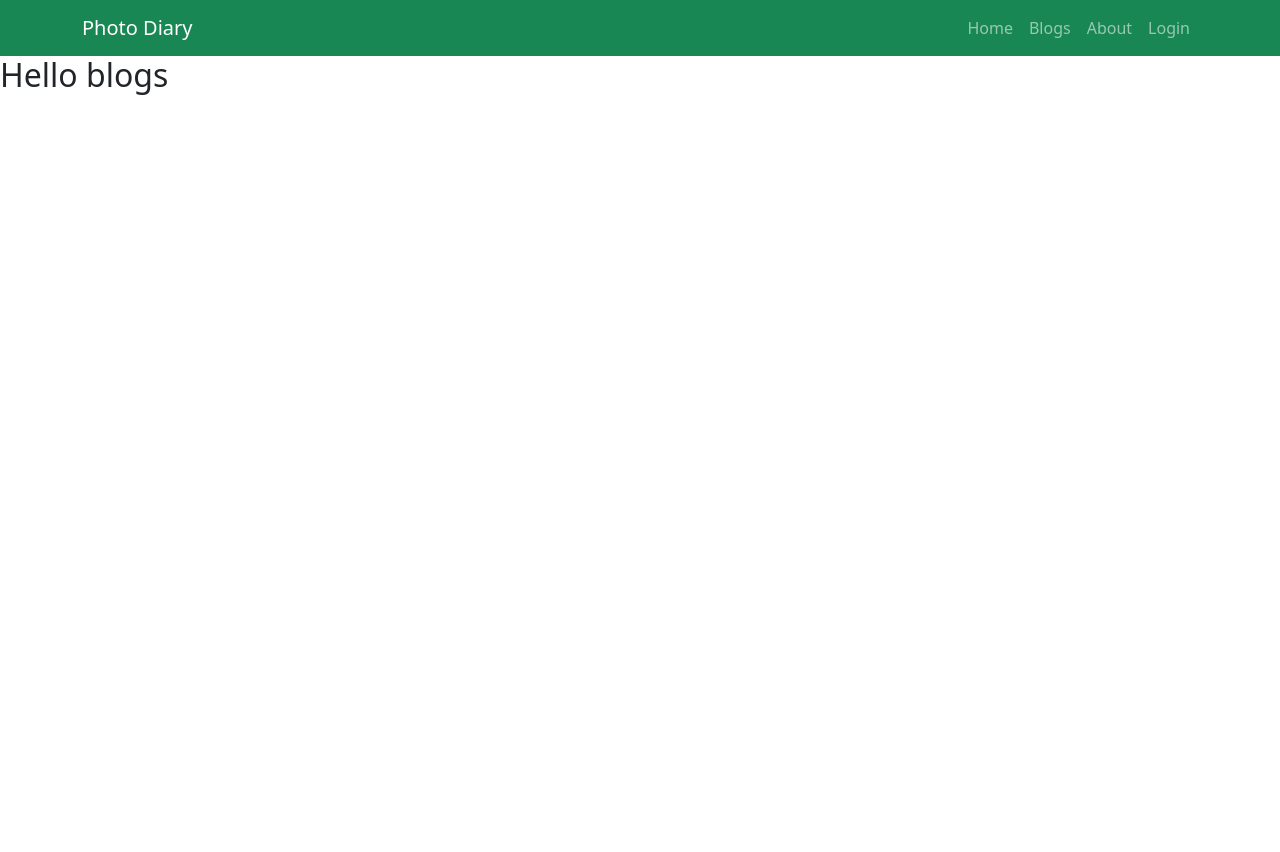
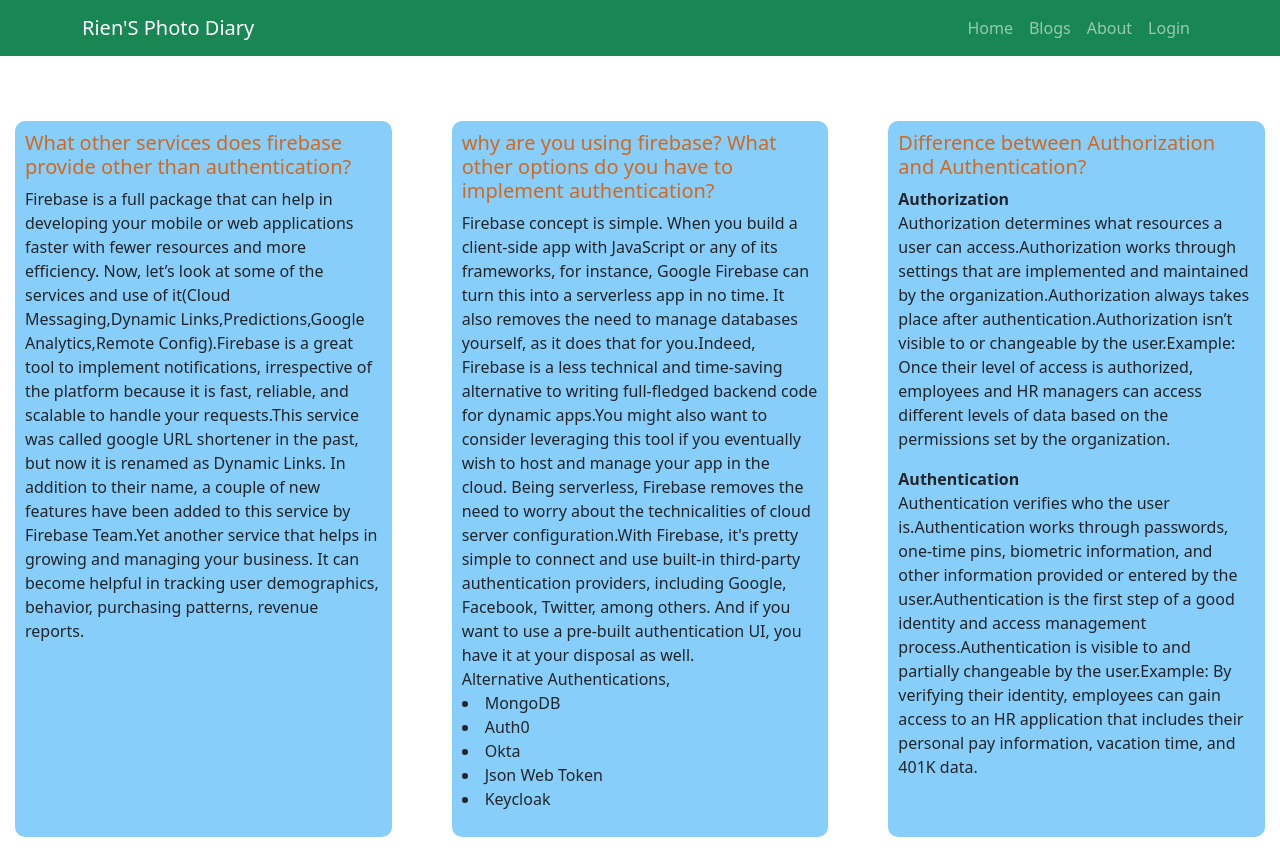
Before and after one commit to Faizul-Rien/Photo-Diary, a React (Create React App) app: page /blogs in a window 1280 px wide. Before the commit the page ends 800 px from the top, so only its background shows below. Built offline with nearby package versions, Linux system fonts and the light colour scheme; no server answers.

Commit message:
add blogs section

```diff
--- /dev/null
+++ b/src/Component/Blogs/Blogs.css
@@ -0,0 +1,21 @@
+.blog-container{
+    display: grid;
+    grid-template-columns: repeat(3, 1fr);
+    grid-gap : 30px;
+    margin-top: 50px;
+}
+
+.blog{
+    background-color: lightskyblue;
+    padding: 10px;
+    margin: 15px;
+    border-radius: 10px;
+    font-size: 16px;
+}
+.blog h2{
+    color:chocolate;
+    font-size: 20px;
+}
+.span-p{
+    font-weight: 600;
+}
--- a/src/Component/Blogs/Blogs.js
+++ b/src/Component/Blogs/Blogs.js
@@ -1,11 +1,35 @@
-import React from "react";
+import React from 'react';
+import './Blogs.css';
 
 const Blogs = () => {
-  return (
-    <div>
-      <h2>Hello blogs</h2>
-    </div>
-  );
+    return (
+        <div className='blog-container'>
+           <div className='blog'>
+        <h2>What other services does firebase provide other than authentication?</h2>
+            <p>Firebase is a full package that can help in developing your mobile or web applications faster with fewer resources and more efficiency. Now, let’s look at some of the services and use of it(Cloud Messaging,Dynamic Links,Predictions,Google Analytics,Remote Config).Firebase is a great tool to implement notifications, irrespective of the platform because it is fast, reliable, and scalable to handle your requests.This service was called google URL shortener in the past, but now it is renamed as Dynamic Links. In addition to their name, a couple of new features have been added to this service by Firebase Team.Yet another service that helps in growing and managing your business. It can become helpful in tracking user demographics, behavior, purchasing patterns, revenue reports.</p>
+           </div>
+           <div className='blog'>
+           <h2>why are you using firebase? What other options do you have to implement authentication?</h2>
+           <p>Firebase concept is simple. When you build a client-side app with JavaScript or any of its frameworks, for instance, Google Firebase can turn this into a serverless app in no time. It also removes the need to manage databases yourself, as it does that for you.Indeed, Firebase is a less technical and time-saving alternative to writing full-fledged backend code for dynamic apps.You might also want to consider leveraging this tool if you eventually wish to host and manage your app in the cloud. Being serverless, Firebase removes the need to worry about the technicalities of cloud server configuration.With Firebase, it's pretty simple to connect and use built-in third-party authentication providers, including Google, Facebook, Twitter, among others. And if you want to use a pre-built authentication UI, you have it at your disposal as well.<br></br>Alternative Authentications,
+           <li>MongoDB</li>
+           <li>Auth0</li>
+           <li>Okta</li>
+           <li>Json Web Token</li>
+           <li>Keycloak</li>
+
+           </p>
+           </div>
+           <div className='blog'>
+           <h2>Difference between Authorization and Authentication?</h2>
+            <p>
+                <p><span className='span-p'>Authorization</span> <br></br> Authorization determines what resources a user can access.Authorization works through settings that are implemented and maintained by the organization.Authorization always takes place after authentication.Authorization isn’t visible to or changeable by the user.Example: Once their level of access is authorized, employees and HR managers can access different levels of data based on the permissions set by the organization.</p>
+
+                <p><span className='span-p'>Authentication</span> <br></br>Authentication verifies who the user is.Authentication works through passwords, one-time pins, biometric information, and other information provided or entered by the user.Authentication is the first step of a good identity and access management process.Authentication is visible to and partially changeable by the user.Example: By verifying their identity, employees can gain access to an HR application that includes their personal pay information, vacation time, and 401K data.</p>
+
+            </p>
+           </div>
+        </div>
+    );
 };
 
 export default Blogs;
--- a/src/Component/CheckOut/CheckOut.css
+++ b/src/Component/CheckOut/CheckOut.css
@@ -4,6 +4,14 @@
   font-weight: 700;
   background-color: rgb(104, 196, 226);
   margin-top: 20px;
-  width: 400px;
-  margin-left: 450px;
+  width: 500px;
+  margin-left: 400px;
+  border-radius: 20px;
 }
+
+.checkout img{
+  width: 600px;
+  height: 450px;
+  margin-left: 350px;
+  border-radius: 20px;
+}
--- a/src/Component/CheckOut/CheckOut.js
+++ b/src/Component/CheckOut/CheckOut.js
@@ -1,12 +1,14 @@
 import React from "react";
 import { useParams } from "react-router-dom";
 import "./CheckOut.css";
+import thanks from '../../Images/thanks.jpg'
 
 const CheckOut = () => {
   const { checkoutId } = useParams();
   return (
-    <div>
-      <h2 className="title">Your Service Number is : {checkoutId}</h2>
+    <div className="checkout">
+      <h2 className="title">Thank you for choosing Service Number : {checkoutId}</h2>
+      <img src={thanks} alt="" />
     </div>
   );
 };
--- a/src/Component/Header/Header.js
+++ b/src/Component/Header/Header.js
@@ -22,7 +22,7 @@
     >
       <Container>
         <Navbar.Brand as={Link} to="/home">
-          Photo Diary
+         Rien'S Photo Diary
         </Navbar.Brand>
         <Navbar.Toggle aria-controls="responsive-navbar-nav" />
         <Navbar.Collapse id="responsive-navbar-nav">
--- a/src/Component/Home/Footer/Footer.js
+++ b/src/Component/Home/Footer/Footer.js
@@ -2,8 +2,9 @@
 
 const Footer = () => {
   return (
-    <div>
-      <p className="text-center">Copyright 2022</p>
+    <div className="text-center bg-dark text-white pt-5">
+      <h6>"All rights reserved" is a copyright formality indicating that the copyright holder reserves, or holds for its own use, all the rights provided by copyright law.</h6>
+      <p >©Copyright 2022</p>
     </div>
   );
 };
--- a/src/Component/NotFound/NotFound.js
+++ b/src/Component/NotFound/NotFound.js
@@ -1,9 +1,10 @@
 import React from "react";
+import error from '../../Images/404.webp';
 
 const NotFound = () => {
   return (
     <div>
-      <h2>Not Found</h2>
+      <img height={'558px'} className="w-100" src={error} alt="" />
     </div>
   );
 };
```
Also changed, not shown: src/Images/404.webp (added), src/Images/thanks.jpg (added).
